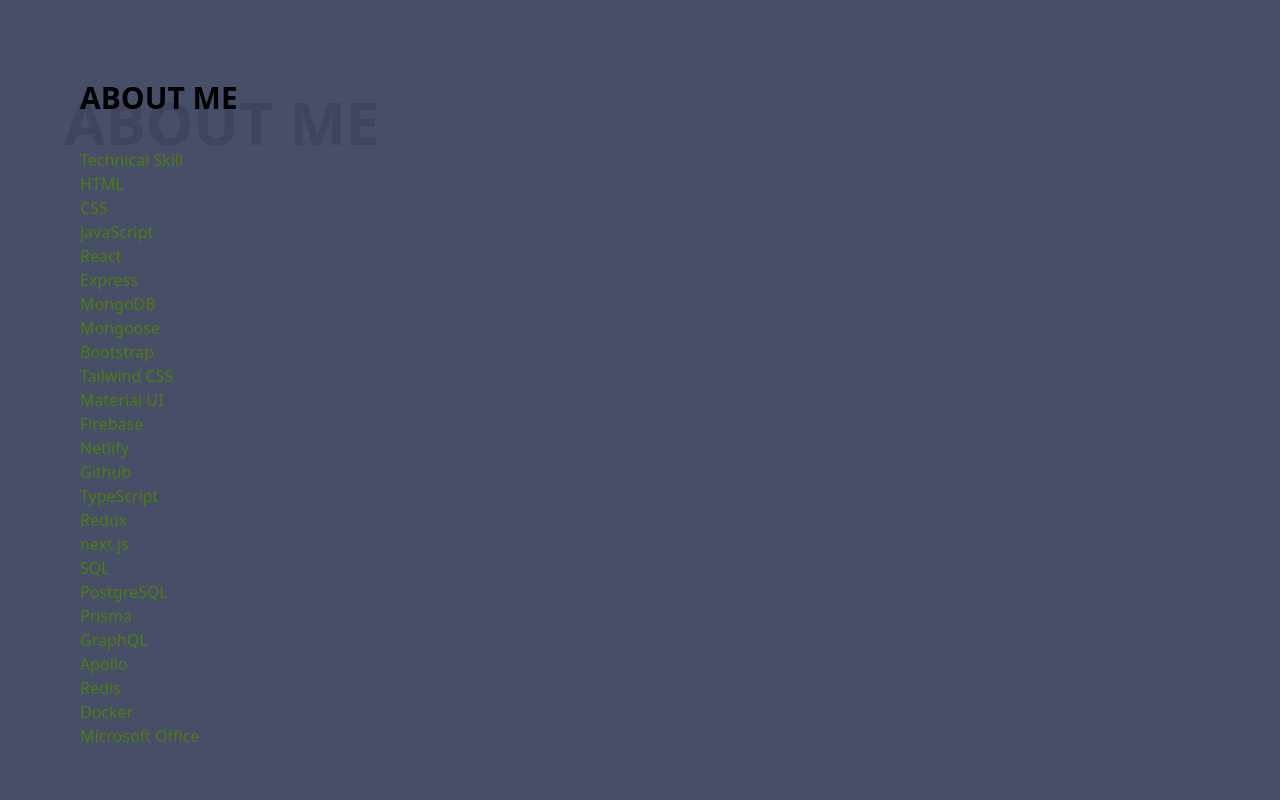
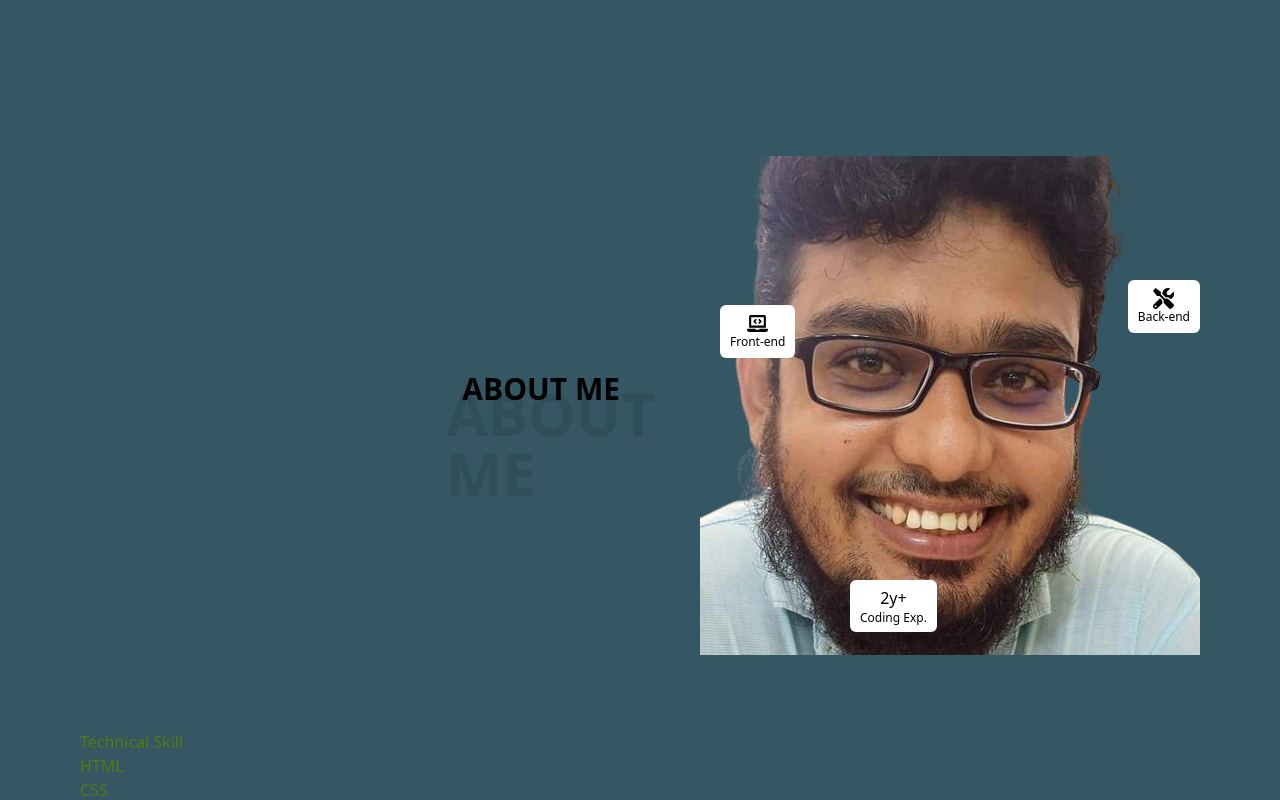
Before and after one commit to mb-tousif/myPortfolio, a Next.js app: page / in a window 1280 px wide. Shown: the top 800 px of the page. Built offline with nearby package versions, Linux system fonts and the light colour scheme.

Commit message:
Hero added

```diff
--- a/package.json
+++ b/package.json
@@ -14,6 +14,7 @@
     "next": "14.0.0",
     "react": "^18",
     "react-dom": "^18",
+    "react-icons": "^4.12.0",
     "TagCloud": "^2.4.0"
   },
   "devDependencies": {
--- a/src/app/layout.tsx
+++ b/src/app/layout.tsx
@@ -1,7 +1,7 @@
 import type { Metadata } from 'next'
 import './globals.css'
 import Footer from '@/components/ui/Footer';
-
+import RootProvider from '@/libs/RootProvider';
 export const metadata: Metadata = {
   title: '<Dev Tousif />',
   description: 'Azizul Haque Tousif | MERN Developer | Full Stack Developer',
@@ -15,8 +15,10 @@
   return (
     <html lang="en">
       <body>
-        {children}
-        <Footer />
+        <RootProvider>
+          {children}
+          <Footer />
+        </RootProvider>
       </body>
     </html>
   );
--- a/src/app/page.tsx
+++ b/src/app/page.tsx
@@ -1,11 +1,12 @@
+import HeroSection from '@/components/ui/HeroSection';
 import SectionTitle from '@/components/ui/SectionTitle'
 import Skills from '@/components/ui/Skills'
 
 export default function Home() {
 
   return (
-    <main className="p-20 bg-[#474E68]">
-      <SectionTitle title="About Me" />
+    <main className="p-20 bg-[#355764]">
+      <HeroSection />
       <Skills />
     </main>
   );
--- a/src/components/ui/Footer.tsx
+++ b/src/components/ui/Footer.tsx
@@ -9,10 +9,7 @@
 
 export default function Footer() {
   return (
-    <div
-      style={footerStyle}
-      className="bg-[#3A4D39]"
-    >
+    <div style={footerStyle} className="bg-[#092635]">
       <p className="pb-10">
         All right reserved & Copyright &#169; {new Date().getFullYear()}.
       </p>
--- /dev/null
+++ b/src/components/ui/Header.tsx
@@ -0,0 +1,7 @@
+import React from 'react'
+
+export default function Header() {
+  return (
+    <div>Header</div>
+  )
+}
--- /dev/null
+++ b/src/components/ui/HeroSection.tsx
@@ -0,0 +1,42 @@
+import React from 'react'
+import ShowCase from './ShowCase';
+import Image from 'next/image';
+import { FaLaptopCode, FaTools } from 'react-icons/fa';
+import HeroImage from '@/assets/cv.png';
+import SectionTitle from './SectionTitle';
+
+export default function HeroSection() {
+  return (
+    <div className="grid items-center gap-10 min-h-[650px] justify-items-center md:justify-items-end grid-cols-1 md:grid-cols-2" >
+      <SectionTitle title="About Me" />
+      <div className="relative">
+        <ShowCase
+          icon={<FaLaptopCode />}
+          title="Front-end"
+          style="top-[30%] left-5"
+          anim_delay={{ animationDelay: "0.5s", animationDuration: "9s" }}
+        />
+        <Image
+          src={HeroImage}
+          alt="Shahrear ahamed Hero Image with blazer"
+          height={500}
+          width={500}
+        />
+
+        <ShowCase
+          icon={<FaTools />}
+          title="Back-end"
+          style="right-0 top-[25%]"
+          anim_delay={{ animationDelay: "1.5s", animationDuration: "10s" }}
+        />
+
+        <ShowCase
+          text="2y+"
+          title="Coding Exp."
+          style="top-[70%] left-0 sm:top-[35%] sm:-left-[10px] md:top-[85%] md:left-[30%]"
+          anim_delay={{ animationDelay: "1s", animationDuration: "8s" }}
+        />
+      </div>
+    </div>
+  );
+}
--- /dev/null
+++ b/src/components/ui/ShowCase.tsx
@@ -0,0 +1,31 @@
+
+export default function ShowCase({
+  icon,
+  text,
+  title,
+  style,
+  anim_delay,
+}: {
+  icon?: any;
+  text?: any;
+  title?: any;
+  style?: any;
+  anim_delay?: any;
+}) {
+  const paddingStyle = icon ? { padding: "8px 10px" } : { padding: "6px 10px" };
+  const animation = { ...anim_delay, ...paddingStyle };
+  return (
+    <div
+      style={animation}
+      className={`flex text-black absolute rounded-md items-center flex-col bg-white border-3 border-solid border-primary animate-[float_3s_ease-in-out_infinite] ${style}`}
+    >
+      <span
+        className="text-base font-medium text-primary"
+        style={icon && { fontSize: "21px" }}
+      >
+        {icon || text}
+      </span>
+      <p className="text-xs font-medium">{title}</p>
+    </div>
+  );
+}
--- /dev/null
+++ b/src/libs/RootProvider.tsx
@@ -0,0 +1,15 @@
+"use client";
+import Aos from "aos";
+import { Fragment, useEffect } from "react";
+import "aos/dist/aos.css";
+
+const RootProvider = ({ children }: { children: React.ReactNode }) => {
+  useEffect(() => {
+    if (typeof window !== "undefined") {
+      Aos.init({ duration: 6000 });
+    }
+  }, []);
+  return <Fragment>{children}</Fragment>;
+};
+
+export default RootProvider;
```
Also changed, not shown: src/assets/cv.png (added), 1 other file (tests, documents, lock files or other folders).
